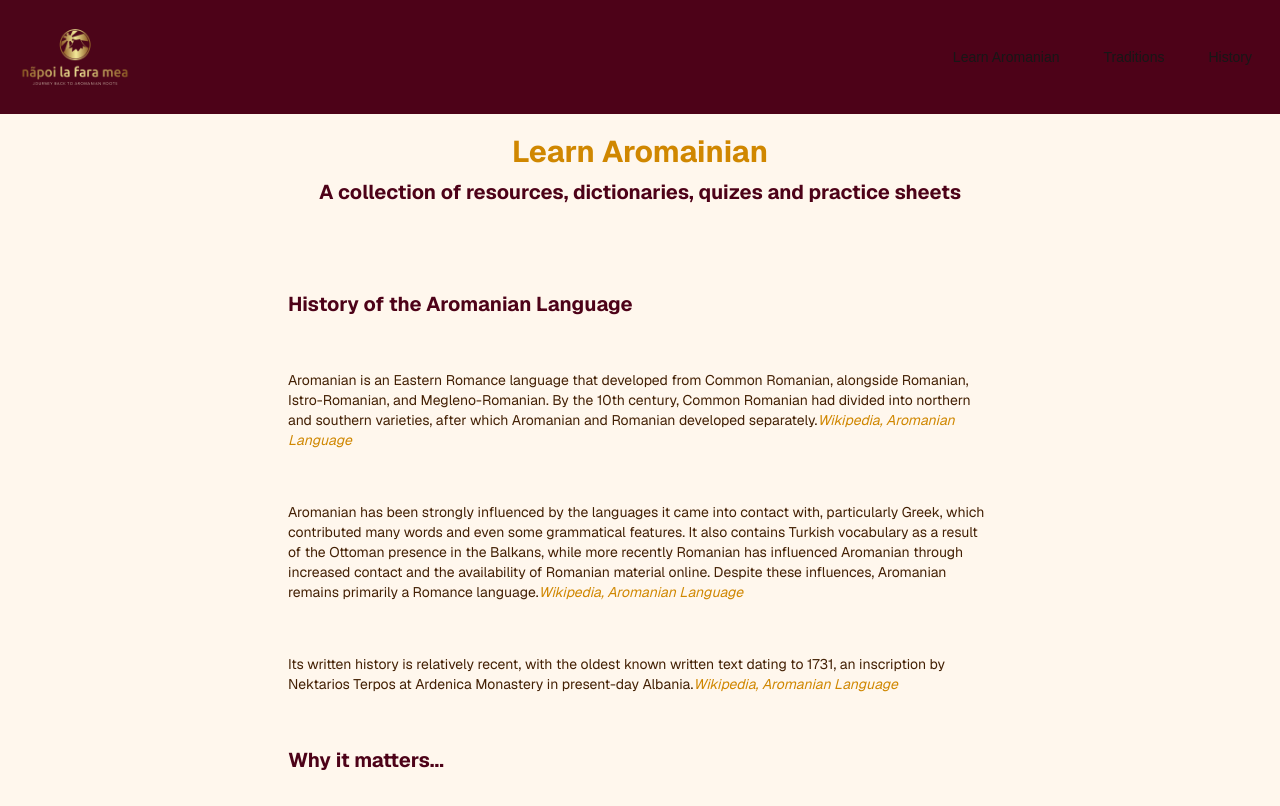
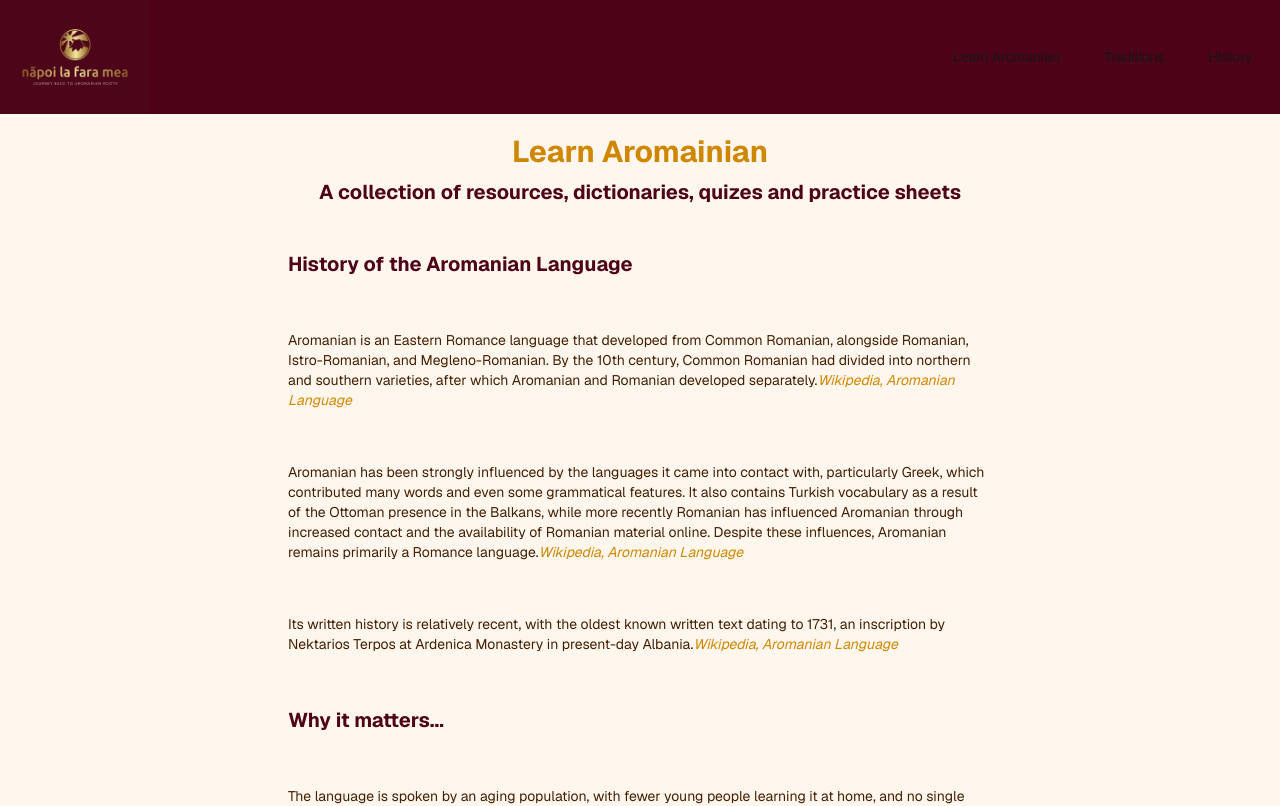
Before and after one commit to mariacristina13/napoi_la_fara_mea, a Next.js app: page /learn in a window 1280 px wide. Shown: the top 806 px of the page. Built offline with nearby package versions, Linux system fonts and the light colour scheme.

Commit message:
Update header.

```diff
--- a/app/learn/page.js
+++ b/app/learn/page.js
@@ -9,7 +9,7 @@ export default function Learn() {
             <header>
                 <div className="flex flex-col items-center justify-start pt-5 gap-2 text-center">
                     <h1 className="text-base font-bold text-yellow-600 md:text-3xl sm:text-2xl">Learn Aromainian</h1>
-                    <h2 className="text-sm font-bold text-rose-950 pb-10 md:text-xl sm:text-base">A collection of resources, dictionaries, quizes and practice sheets</h2>
+                    <h2 className="text-sm font-bold text-rose-950 md:text-xl sm:text-base">A collection of resources, dictionaries, quizes and practice sheets</h2>
                 </div>
             </header>
 
```
